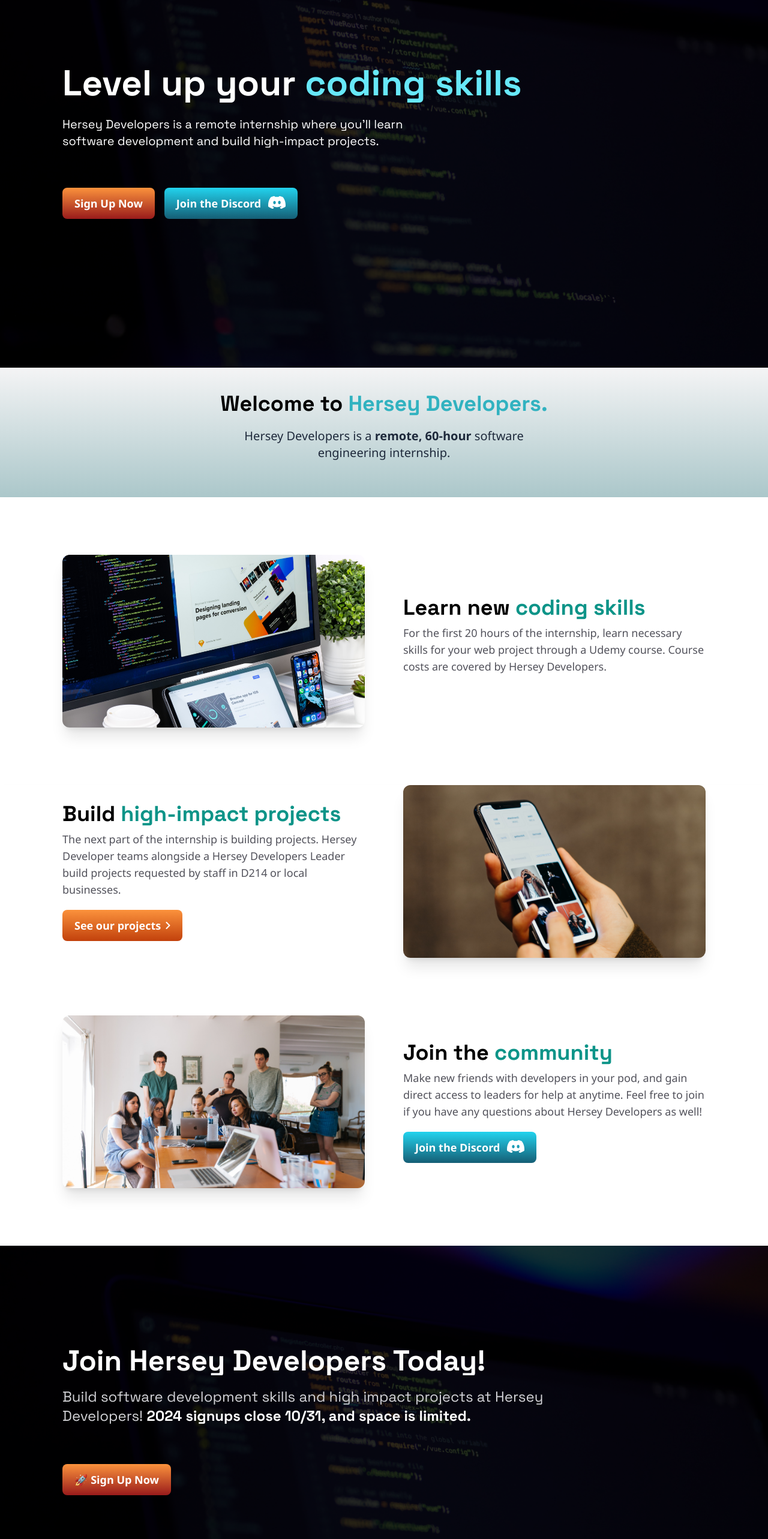
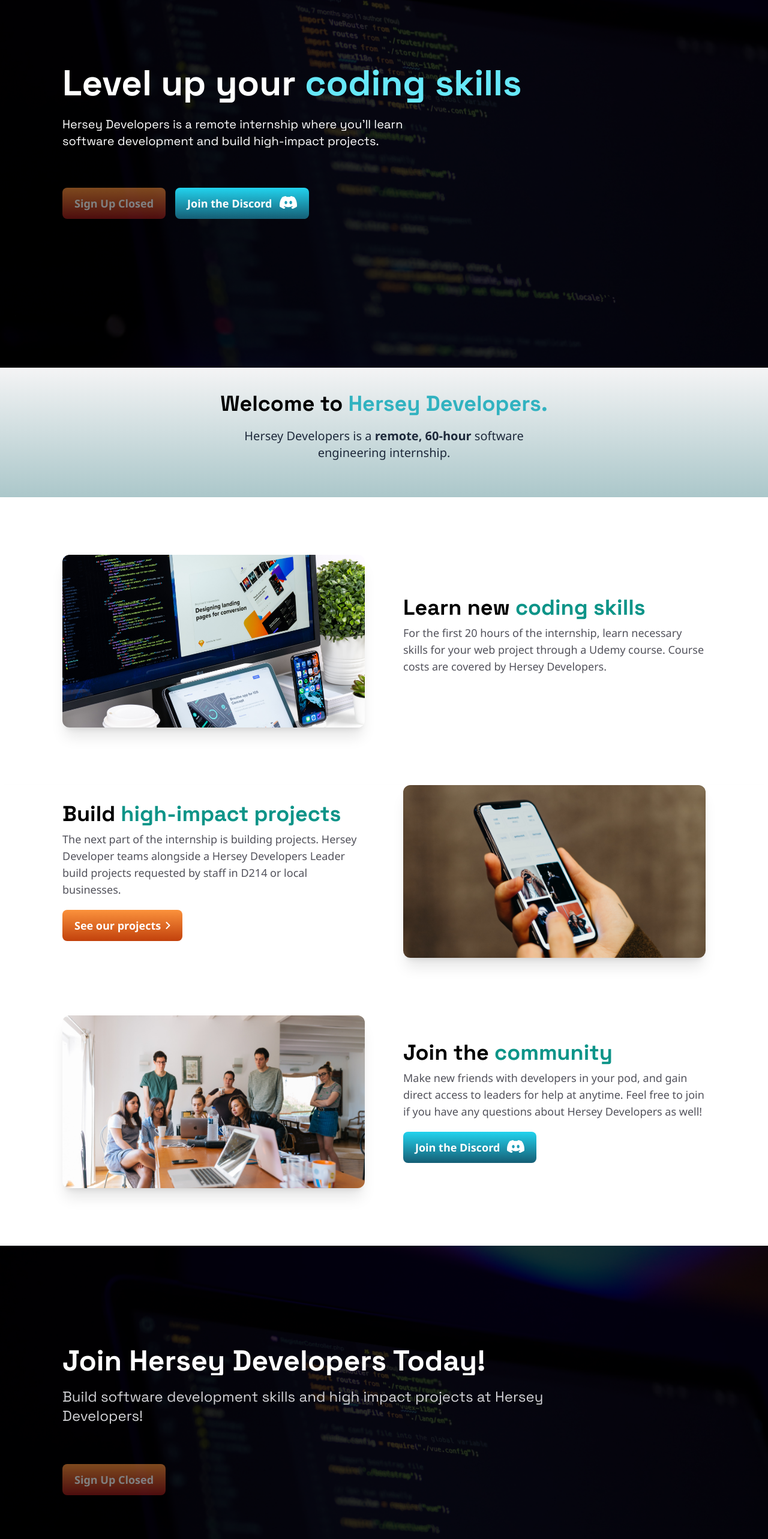
Before and after one commit to alexstrugacz/Hersey-Developers, a React (Create React App) app: page / in a window 1280 px wide. Shown: the part 187-2753 px from the top of the page at 60% size. Built offline with nearby package versions, Linux system fonts and the light colour scheme.

Commit message:
Signups closed

```diff
--- a/src/components/landing-page/footer/Footer.tsx
+++ b/src/components/landing-page/footer/Footer.tsx
@@ -11,13 +11,16 @@
                 <div className={"w-full max-w-6xl"}>
                     <div className="flex flex-col gap-5 w-full p-10">
                         <h1 className="overflow-hidden text-white font-Grotesk text-4xl md:text-5xl font-bold text-left leading-tight md:leading-0">Join Hersey Developers Today!</h1>
-                        <p className="text-zinc-300 font-Grotesk text-2xl  text-left max-w-4xl">Build software development skills and high impact projects at Hersey Developers! <a className={"text-white font-bold"}>2024 signups close 10/31, and space is limited.</a></p>
+                        <p className="text-zinc-300 font-Grotesk text-2xl  text-left max-w-4xl">Build software development skills and high impact projects at Hersey Developers!
+                        {/* <a className={"text-white font-bold"}>2024 signups close 10/31, and space is limited.</a>*/}
+                        </p>
                         <br />
                         <ActionButton
                             link="https://herseyhacks.notion.site/Hersey-Developers-2024-c02096923c294568bed55c63cd518adc?pvs=4"
-                            text="🚀 Sign Up Now"
+                            text="Sign Up Closed"
                             startColor="from-orange-400"
                             endColor="to-red-800"
+                            disabled
                         />
                     </div>
                 </div>
--- a/src/components/landing-page/header/NavbarTitle.tsx
+++ b/src/components/landing-page/header/NavbarTitle.tsx
@@ -41,9 +41,10 @@
 
                         <ActionButton
                             link="https://herseyhacks.notion.site/Hersey-Developers-2024-c02096923c294568bed55c63cd518adc?pvs=4"
-                            text="Sign Up Now"
+                            text="Sign Up Closed"
                             startColor="from-orange-400"
                             endColor="to-red-800"
+                            disabled
                         />
                         <DiscordButton
                             link={'https://discord.gg/ZfdyycD4y4'}
@@ -122,7 +123,7 @@
                         >
                             Projects
                         </a>
-                        <a
+                        {/* <a
                             href={"https://herseyhacks.notion.site/Hersey-Developers-2024-c02096923c294568bed55c63cd518adc?pvs=4"}
                             className={
                                 `hidden md:block text-white ml-2 mr-3 md:mr-16 text-xl font-bold font-Grotesk rounded-xl p-4 py-2 hover:font-extrabold border-solid border-4 border-blue-400 transition-all hover:bg-blue-400 hover:text-black ${(props.transparent && !opened) ? "text-white" : "text-black"} hover:font-bold transition-all`
@@ -137,7 +138,7 @@
                             }
                         >
                             Join
-                        </a>
+                        </a> */}
                     </div>
                 </div>
             </div>
```
